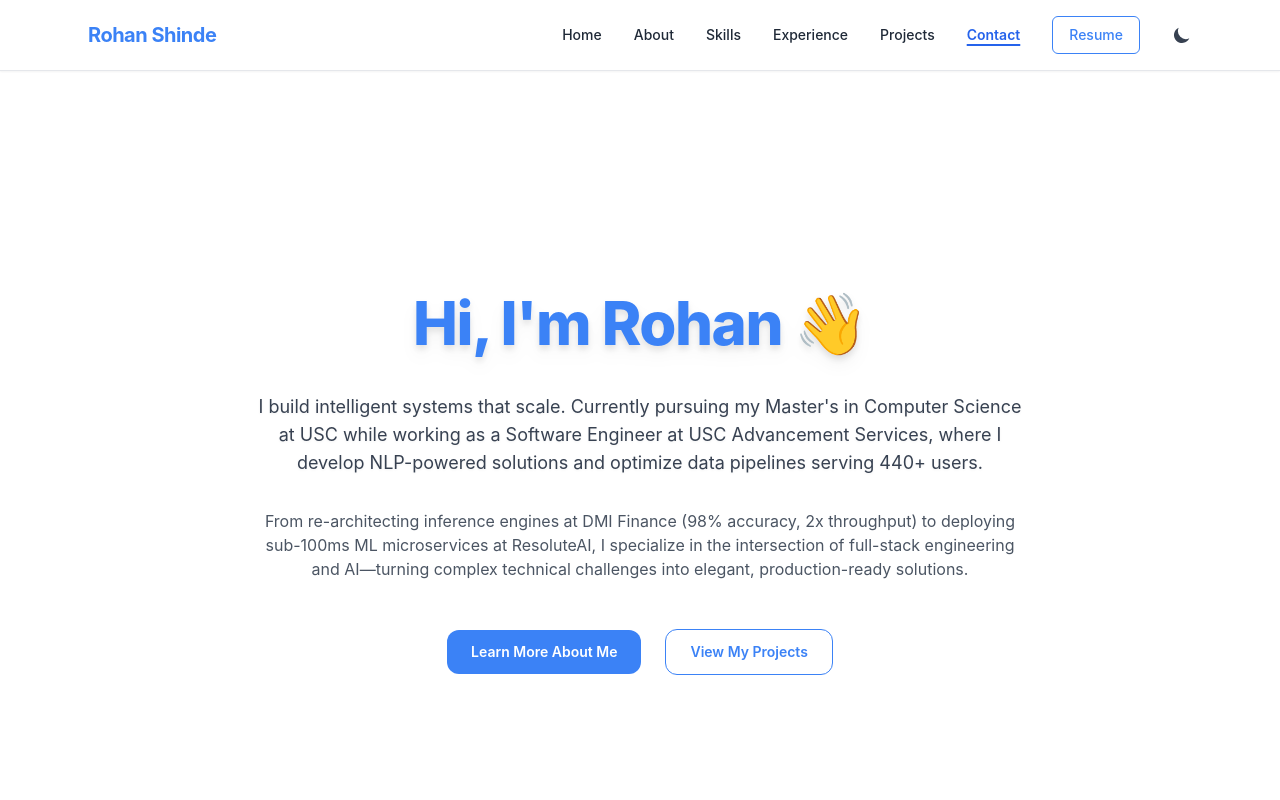
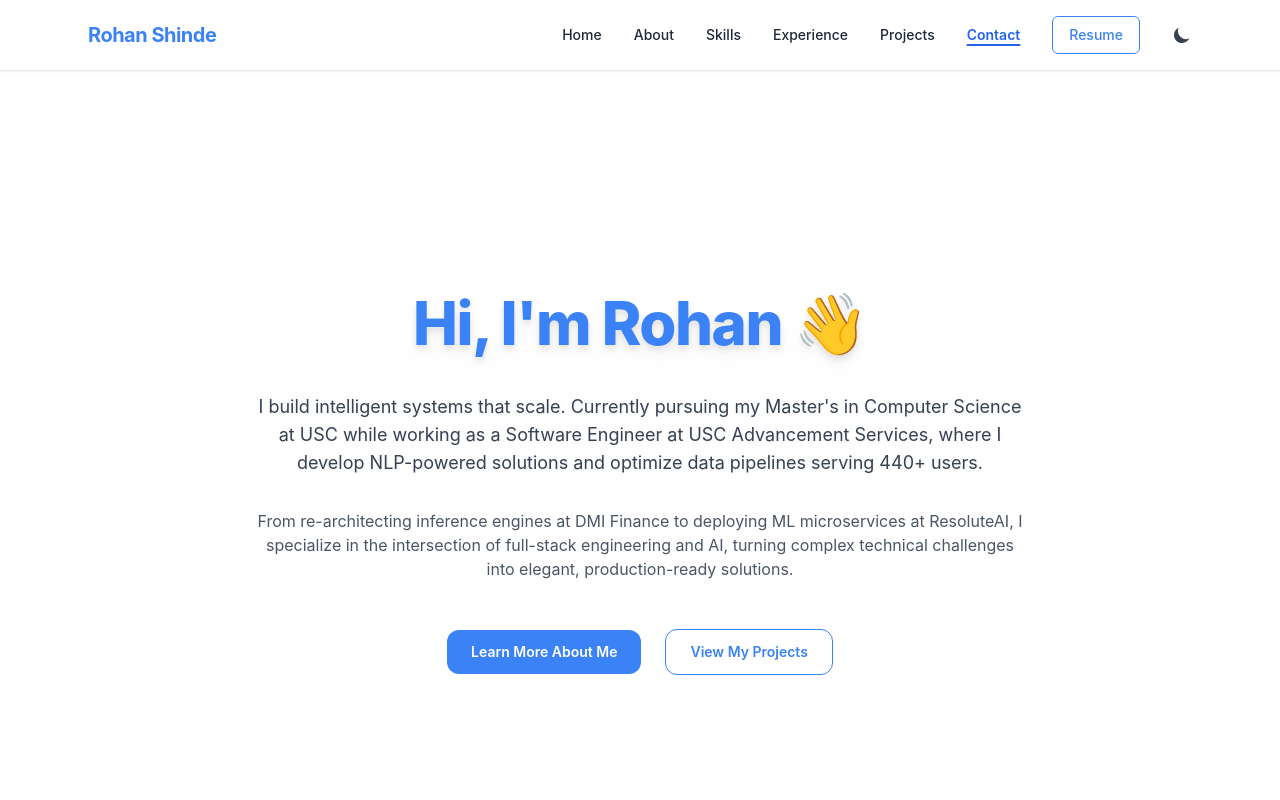
Before and after one commit to rohanshinde24/portfolio, a React (Create React App) app in the folder frontend/: page / in a window 1280 px wide. Shown: the top 800 px of the page. Built offline with nearby package versions, Linux system fonts and the light colour scheme.

Commit message:
Minor change

```diff
--- a/frontend/src/pages/Home.js
+++ b/frontend/src/pages/Home.js
@@ -23,11 +23,10 @@ const Home = () => {
         </p>
 
         <p className="max-w-3xl mx-auto text-sm sm:text-base leading-relaxed text-center text-gray-600 dark:text-gray-400 mb-10 sm:mb-12">
-          From re-architecting inference engines at DMI Finance (98% accuracy,
-          2x throughput) to deploying sub-100ms ML microservices at ResoluteAI,
-          I specialize in the intersection of full-stack engineering and
-          AI—turning complex technical challenges into elegant, production-ready
-          solutions.
+          From re-architecting inference engines at DMI Finance to deploying ML
+          microservices at ResoluteAI, I specialize in the intersection of
+          full-stack engineering and AI, turning complex technical challenges
+          into elegant, production-ready solutions.
         </p>
 
         <div className="flex flex-col sm:flex-row gap-4 sm:gap-6 justify-center items-center w-full sm:w-auto">
```
